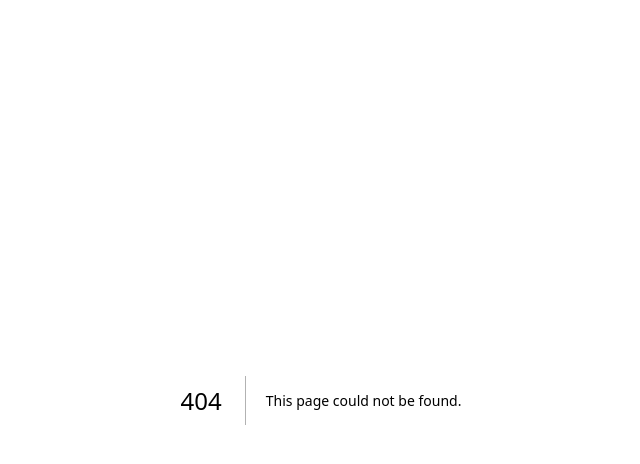
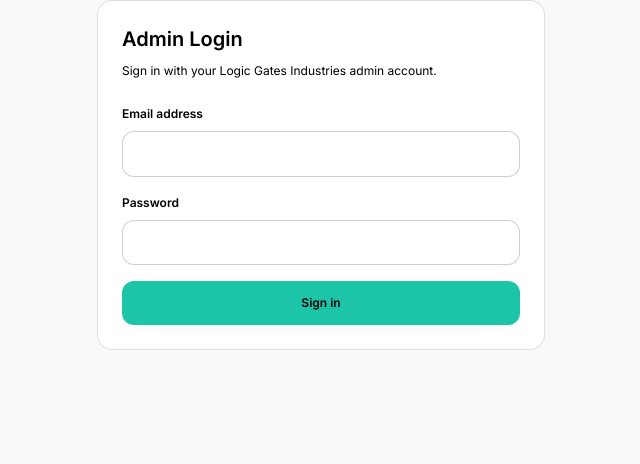
Before and after one commit to adesinamayowalogicgates-sketch/logic-gates-logistics, a Next.js app: page /app/admin/login in a window 1280 px wide. Before the commit this address had no page. Shown: the top 464 px of the page, without its empty margins (319-959 px from the left). Built offline with nearby package versions, Linux system fonts and the light colour scheme; no server answers.

Commit message:
Move admin login outside admin layout

```diff
--- /dev/null
+++ b/app/app/(admin-auth)/admin/login/page.tsx
@@ -0,0 +1,28 @@
+import { redirect } from "next/navigation";
+import { getServerSession } from "next-auth";
+import { authOptions } from "@/lib/auth";
+import AdminLoginForm from "@/components/admin/AdminLoginForm";
+
+export default async function AdminLoginPage() {
+  const session = await getServerSession(authOptions);
+  const email = session?.user?.email?.toLowerCase() || "";
+  const role = session?.user?.role?.toLowerCase() || "";
+
+  if (session && email.endsWith("@logicgatesindustries.com") && (role === "admin" || role === "ops")) {
+    redirect("/admin");
+  }
+
+  return (
+    <div className="mx-auto w-full max-w-md rounded-2xl border border-border-muted/20 bg-white p-6">
+      <h1 className="text-h1 font-semibold text-text-primary">Admin Login</h1>
+      <p className="mt-2 text-body text-muted">
+        Sign in with your Logic Gates Industries admin account.
+      </p>
+      {session ? (
+        <p className="mt-6 text-body text-red-500">Not authorized for admin access.</p>
+      ) : (
+        <AdminLoginForm />
+      )}
+    </div>
+  );
+}
```
